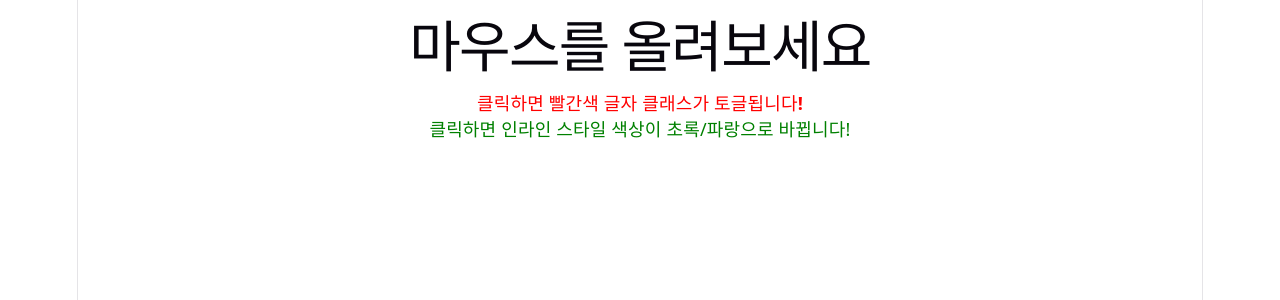
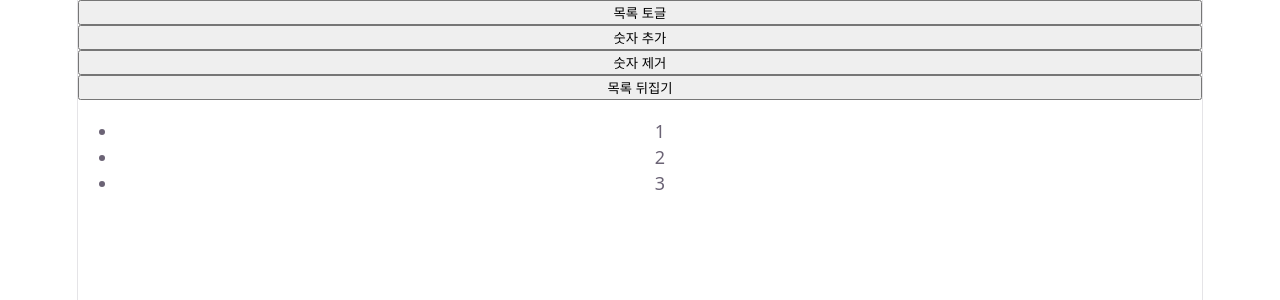
Before and after one commit to choizz156/typscript_practice, a Vue app: page / in a window 1280 px wide. Shown: the top 300 px of the page. Built offline with nearby package versions, Linux system fonts and the light colour scheme.

Commit message:
feat: [예제 3] Conditionals and Loops 구현 완료 및 README 업데이트

```diff
--- a/src/App.vue
+++ b/src/App.vue
@@ -1,25 +1,23 @@
 <template>
-  <h1 :title="title">마우스를 올려보세요</h1>
-  <p :class="{ red: isRed }" @click="toggleRed">클릭하면 빨간색 글자 클래스가 토글됩니다!</p>
-  <p :style="{color}" @click="toggleColor">클릭하면 인라인 스타일 색상이 초록/파랑으로 바뀝니다!</p>
+  <button @click="show = !show"> 목록 토글</button>
+  <button @click="list.push(list.length + 1)">숫자 추가</button>
+  <button @click="list.pop()">숫자 제거</button>
+  <button @click="list.reverse()">목록 뒤집기</button>
+
+  <ul v-if="show && list.length">
+    <li v-for="item of list" :key="item">{{ item }}</li>
+  </ul>
+  <p v-else-if="list.length"> 숨겨져있습니다.</p>
+  <p v-else> 목록이 비어있습니다.</p>
 </template>
 
 <script setup lang="ts">
 import { ref } from "vue";
 
-const title = ref("속성 바인딩 실습");
-const isRed = ref(true);
-const color = ref("green");
+const show = ref(true);
+const list = ref([1, 2, 3]);
 
-const toggleRed = () => {
-  isRed.value = !isRed.value;
-};
-
-const toggleColor = () => {
-   color.value = color.value === 'green' ? 'blue' : 'green'
-};
 </script>
 
 <style scoped>
-.red { color: red; font-weight: bold; cursor: pointer; }
 </style>
--- /dev/null
+++ b/src/examples/Ex03_ConditionalsAndLoops.vue
@@ -0,0 +1,28 @@
+<template>
+  <div>
+    <h2>3. Conditionals and Loops (조건문과 반복문)</h2>
+    <button @click="show = !show">목록 토글</button>
+    <button @click="list.push(list.length + 1)">숫자 추가</button>
+    <button @click="list.pop()">숫자 제거</button>
+    <button @click="list.reverse()">목록 뒤집기</button>
+
+    <ul v-if="show && list.length">
+      <li v-for="item of list" :key="item">{{ item }}</li>
+    </ul>
+    <p v-else-if="list.length">숨겨져 있습니다.</p>
+    <p v-else>목록이 비어 있습니다.</p>
+  </div>
+</template>
+
+<script setup lang="ts">
+import { ref } from "vue";
+
+const show = ref(true);
+const list = ref([1, 2, 3]);
+</script>
+
+<style scoped>
+button {
+  margin-right: 5px;
+}
+</style>
```
Also changed, not shown: 1 other file (tests, documents, lock files or other folders).
